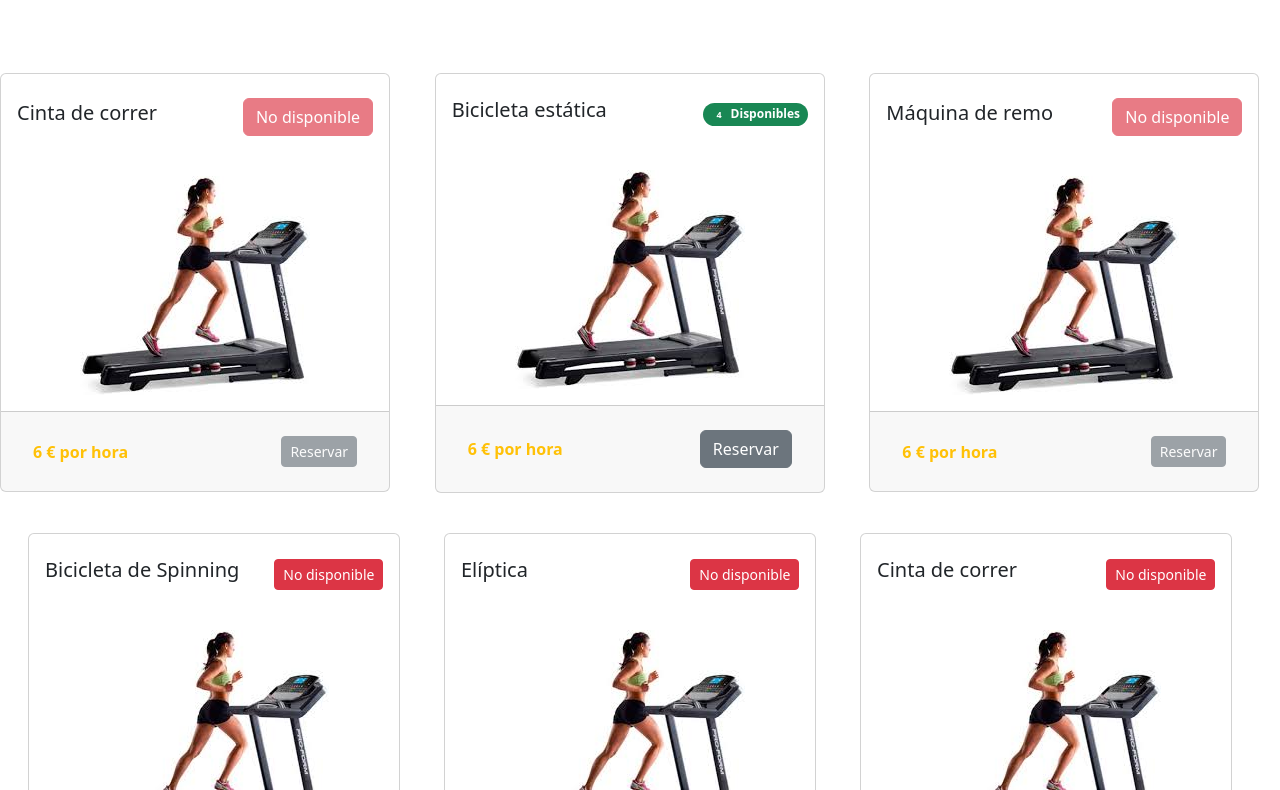
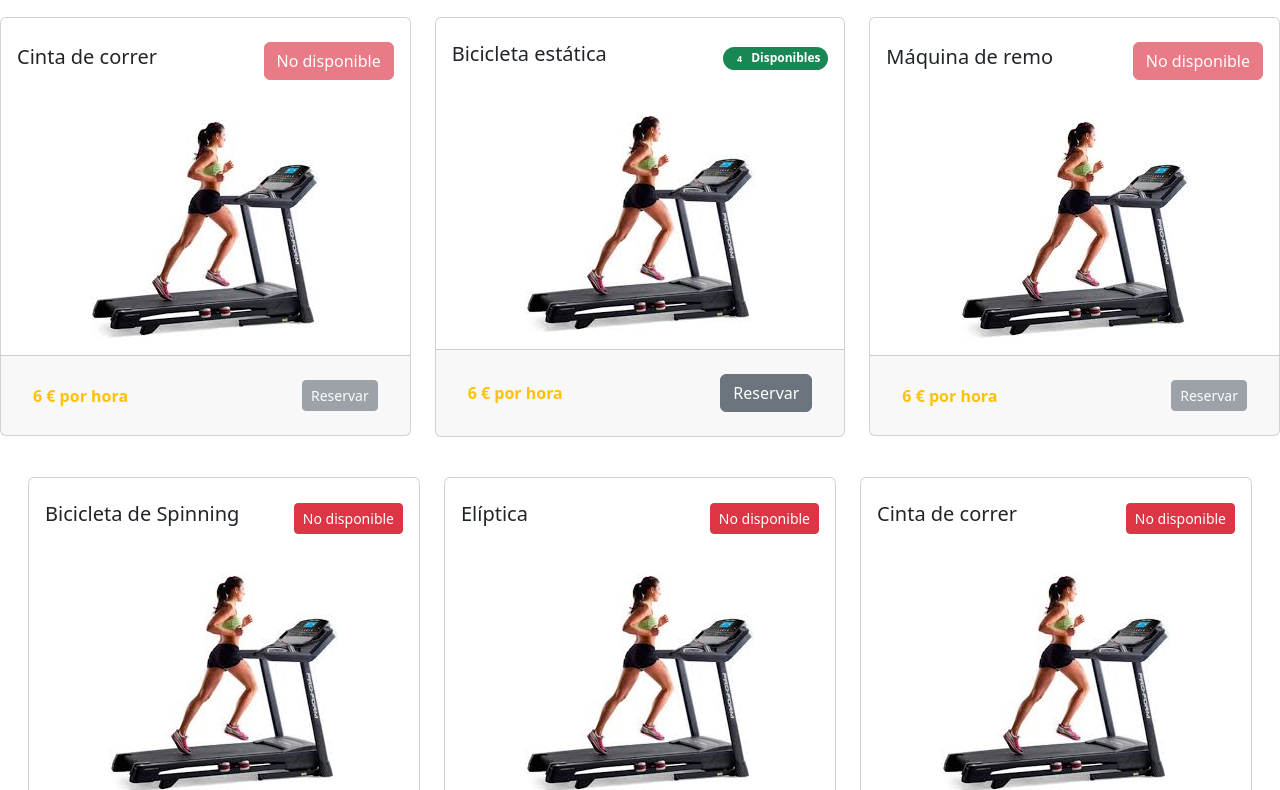
Before and after one commit to DiegoCastroT/GymWeb, a website: page maquinas.html in a window 1280 px wide. Shown: the part 85-875 px from the top of the page. Drawn offline with nearby package versions, Linux system fonts and the light colour scheme; files that its build step writes are made by us from their sources.

Commit message:
arreglados conflictos

```diff
--- a/maquinas.html
+++ b/maquinas.html
@@ -9,7 +9,7 @@
     <!-- Bootstrap 5 CSS desde tu instalación local -->
     <link rel="stylesheet" href="node_modules/bootstrap/dist/css/bootstrap.min.css">
 
-    <link rel="stylesheet" href="home.css">
+    <link rel="stylesheet" href="login.css.css">
     <!-- Vinculando tu archivo CSS -->
 
 </head>
```
